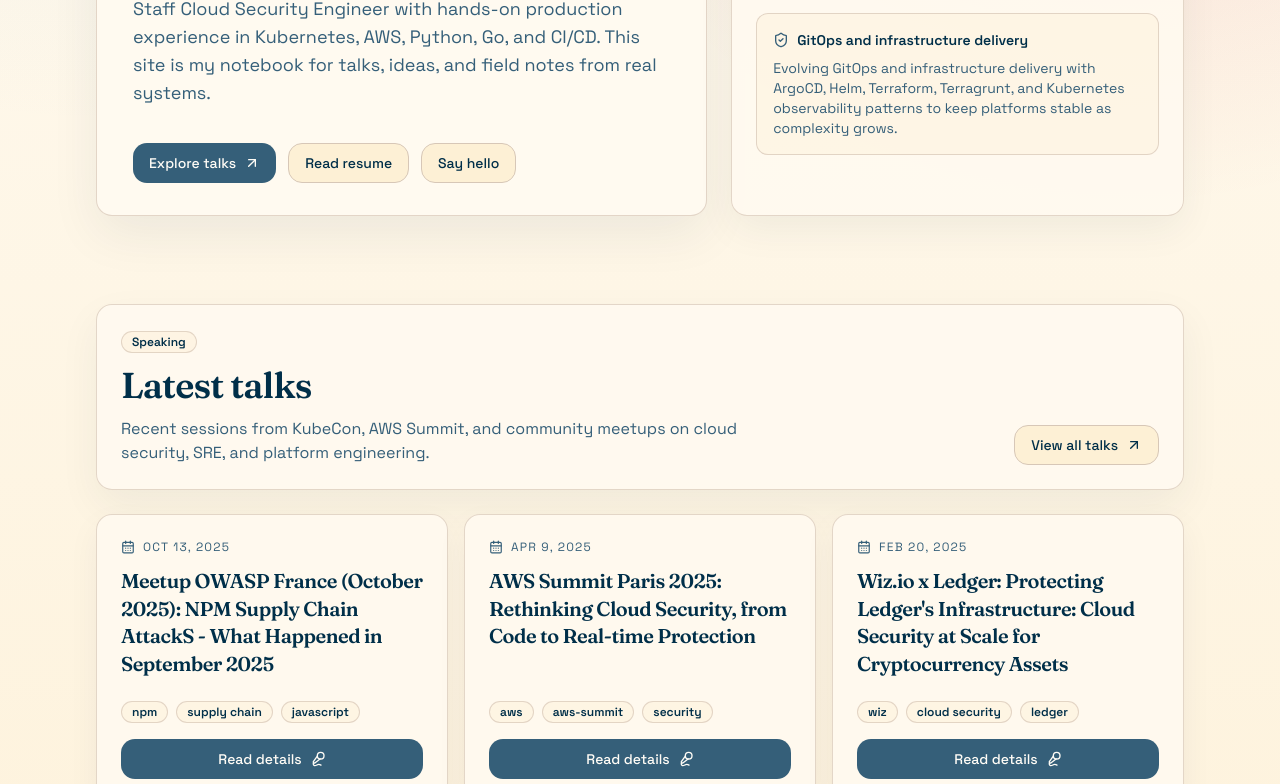
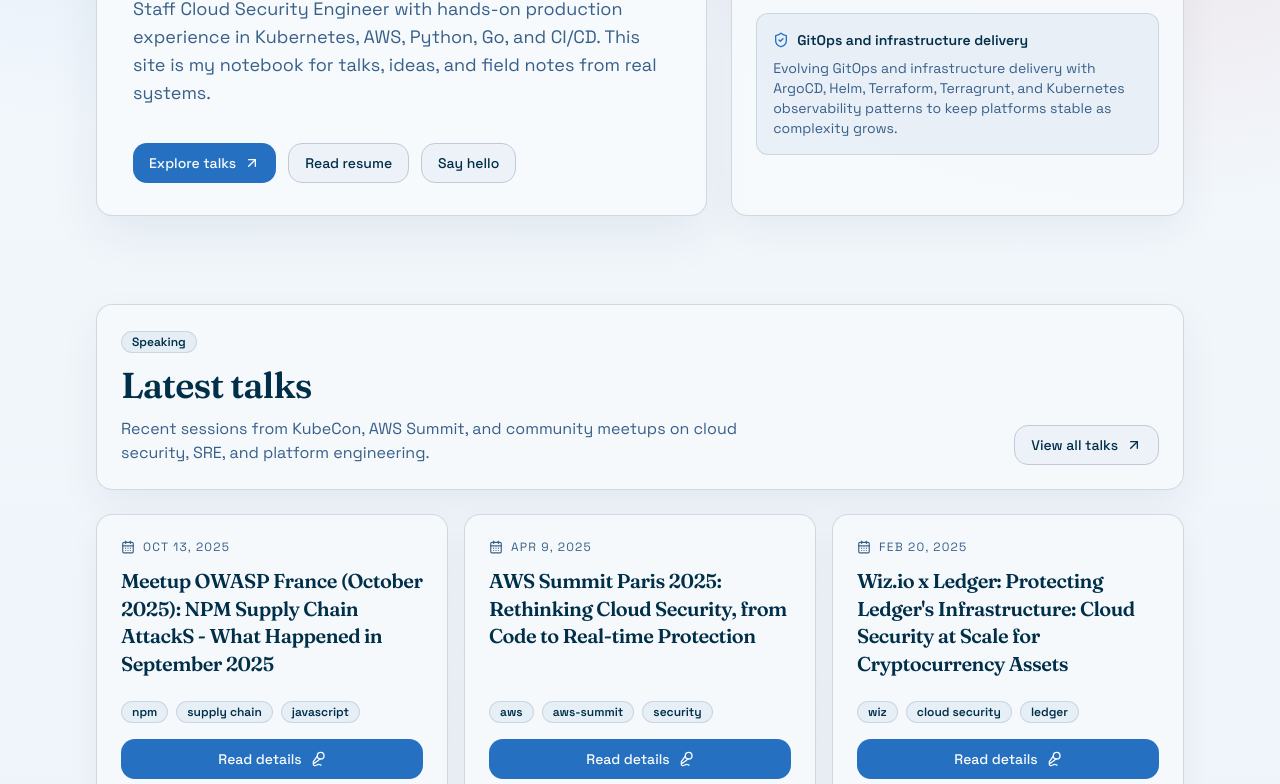
Before and after one commit to AEnguerrand/aenguerrand.github.io, an Astro site: page / in a window 1280 px wide. Shown: the part 678-1462 px from the top of the page. Built offline with nearby package versions, Linux system fonts and the light colour scheme; Astro itself is replaced by a stand-in of ours.

Commit message:
feat: update color variables for improved theming and styling consistency

```diff
--- a/src/styles/global.css
+++ b/src/styles/global.css
@@ -6,33 +6,33 @@
 
 @layer base {
   :root {
-    --background: 40 91% 91.4%;
+    --background: 210 42% 95%;
     --foreground: 201 100% 14.3%;
 
-    --card: 40 100% 97%;
+    --card: 210 50% 98%;
     --card-foreground: 201 100% 14.3%;
 
-    --popover: 40 100% 97%;
+    --popover: 210 50% 98%;
     --popover-foreground: 201 100% 14.3%;
 
-    --primary: 203 39.1% 34.1%;
-    --primary-foreground: 40 100% 98.2%;
+    --primary: 211 68% 45%;
+    --primary-foreground: 210 40% 98%;
 
-    --secondary: 40 89.2% 92.7%;
+    --secondary: 211 44% 91%;
     --secondary-foreground: 201 100% 14.3%;
 
-    --muted: 38 92.6% 94.7%;
-    --muted-foreground: 203 39.1% 34.1%;
+    --muted: 212 36% 92%;
+    --muted-foreground: 211 42% 38%;
 
     --accent: 356 82.9% 41.4%;
-    --accent-foreground: 40 100% 98.2%;
+    --accent-foreground: 210 40% 98%;
 
     --destructive: 356 82.9% 41.4%;
-    --destructive-foreground: 40 100% 98.2%;
+    --destructive-foreground: 210 40% 98%;
 
-    --border: 30 28% 78%;
-    --input: 30 28% 78%;
-    --ring: 356 82.9% 41.4%;
+    --border: 214 26% 80%;
+    --input: 214 26% 80%;
+    --ring: 211 68% 45%;
 
     --radius: 1rem;
     --font-sans: "Space Grotesk", "Avenir Next", "Segoe UI", sans-serif;
@@ -41,19 +41,19 @@
 
   .dark {
     --background: 203 39.1% 18%;
-    --foreground: 40 91% 91.4%;
+    --foreground: 210 36% 90%;
 
     --card: 203 39.1% 20%;
-    --card-foreground: 40 91% 91.4%;
+    --card-foreground: 210 36% 90%;
 
     --popover: 203 39.1% 20%;
-    --popover-foreground: 40 91% 91.4%;
+    --popover-foreground: 210 36% 90%;
 
-    --primary: 203 39.1% 56.9%;
+    --primary: 211 88% 66%;
     --primary-foreground: 201 100% 14.3%;
 
     --secondary: 203 32% 26%;
-    --secondary-foreground: 40 91% 91.4%;
+    --secondary-foreground: 210 36% 90%;
 
     --muted: 203 30% 24%;
     --muted-foreground: 203 34% 74%;
@@ -62,11 +62,11 @@
     --accent-foreground: 201 100% 14.3%;
 
     --destructive: 356 82.9% 41.4%;
-    --destructive-foreground: 40 100% 98.2%;
+    --destructive-foreground: 210 40% 98%;
 
     --border: 203 22% 35%;
     --input: 203 22% 35%;
-    --ring: 356 83.3% 64.7%;
+    --ring: 211 88% 66%;
   }
 
   * {
@@ -76,9 +76,9 @@
   body {
     @apply bg-background text-foreground;
     background-image:
-      radial-gradient(circle at 8% 0%, hsl(203 39.1% 56.9% / 0.14), transparent 34%),
+      radial-gradient(circle at 8% 0%, hsl(var(--primary) / 0.2), transparent 34%),
       radial-gradient(circle at 88% 12%, hsl(356 82.9% 41.4% / 0.16), transparent 30%),
-      linear-gradient(to bottom, hsl(40 100% 98%), hsl(var(--background)));
+      linear-gradient(to bottom, hsl(210 100% 98%), hsl(var(--background)));
     min-height: 100%;
   }
 
```
